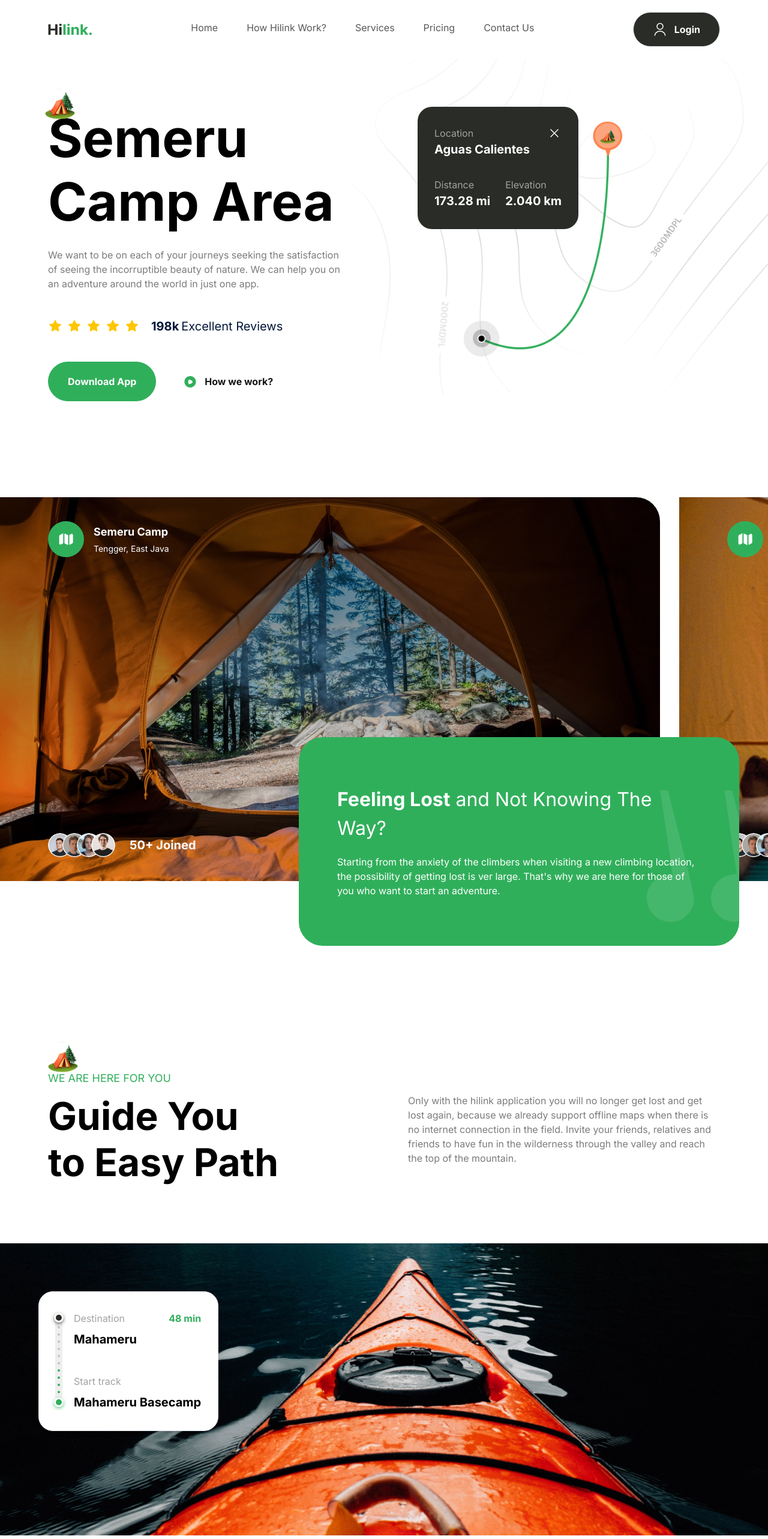
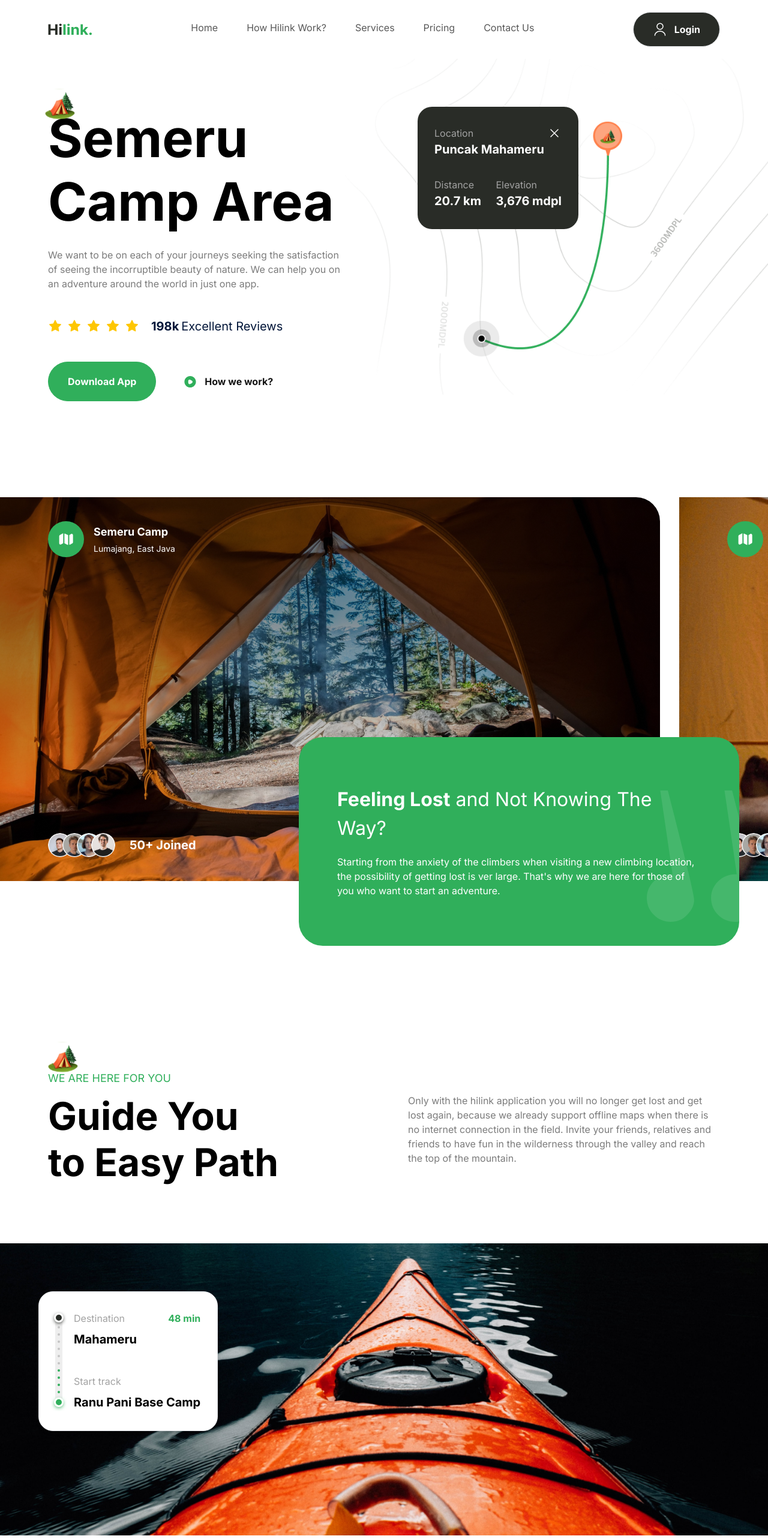
Before and after one commit to fudi-mahfudin/travel-app, a Next.js app: page / in a window 1280 px wide. Shown: the top 2566 px of the page at 60% size. Built offline with nearby package versions, Linux system fonts and the light colour scheme.

Commit message:
Add export setting; update readme

```diff
--- a/app/layout.tsx
+++ b/app/layout.tsx
@@ -5,7 +5,7 @@ import Navbar from '@/components/Navbar'
 import Footer from '@/components/Footer'
 
 export const metadata: Metadata = {
-  title: 'Travel',
+  title: 'Travel Bareng',
   description: 'Travel App for Camping',
 }
 
--- a/components/Camp.tsx
+++ b/components/Camp.tsx
@@ -43,13 +43,13 @@ const Camp = () => {
         <CampSite
           backgroundImage="bg-bg-img-1"
           title="Semeru Camp"
-          subtitle="Tengger, East Java"
+          subtitle="Lumajang, East Java"
           peopleJoined="50+ Joined"
         />
         <CampSite
           backgroundImage="bg-bg-img-2"
           title="Merbabu Camp"
-          subtitle="Solo, Middle Java"
+          subtitle="Boyolali, Middle Java"
           peopleJoined="50+ Joined"
         />
       </div>
--- a/components/Guide.tsx
+++ b/components/Guide.tsx
@@ -29,7 +29,7 @@ const Guide = () => {
             </div>
             <div className="flex w-full flex-col">
               <p className="regular-16 text-gray-20">Start track</p>
-              <h4 className="bold-20 mt-2 whitespace-nowrap">Mahameru Basecamp</h4>
+              <h4 className="bold-20 mt-2 whitespace-nowrap">Ranu Pani Base Camp</h4>
             </div>
           </div>
 
--- a/components/Hero.tsx
+++ b/components/Hero.tsx
@@ -42,17 +42,17 @@ const Hero = () => {
               <p className="regular-16 text-gray-20">Location</p>
               <Image src="/close.svg" alt="close" width={24} height={24} />
             </div>
-            <p className="bold-20 text-white">Aguas Calientes</p>
+            <p className="bold-20 text-white">Puncak Mahameru</p>
           </div>
 
           <div className="flexBetween">
             <div className="flex flex-col">
               <p className="regular-16 block text-gray-20">Distance</p>
-              <p className="bold-20 text-white">173.28 mi</p>
+              <p className="bold-20 text-white">20.7 km</p>
             </div>
             <div className="flex flex-col">
               <p className="regular-16 block text-gray-20">Elevation</p>
-              <p className="bold-20 text-white">2.040 km</p>
+              <p className="bold-20 text-white">3,676 mdpl</p>
             </div>
           </div>
 
--- a/next.config.js
+++ b/next.config.js
@@ -1,4 +1,7 @@
 /** @type {import('next').NextConfig} */
-const nextConfig = {}
+const nextConfig = {
+  output: 'export',   // Settings to deploy in shared-hosting server
+  images: { unoptimized: true },
+}
 
 module.exports = nextConfig
```
Also changed, not shown: preview-app.jpg (added), 1 other file (tests, documents, lock files or other folders).
